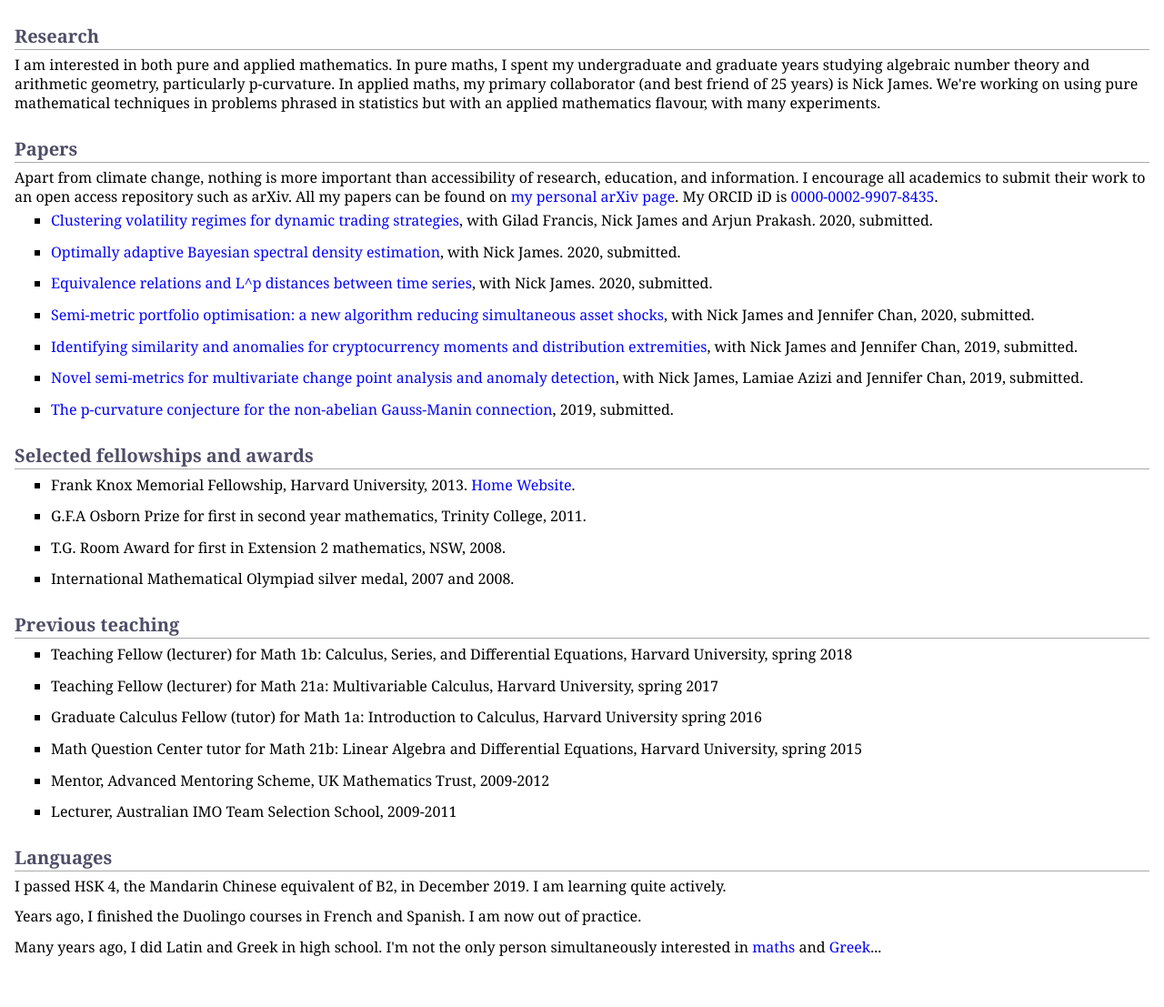
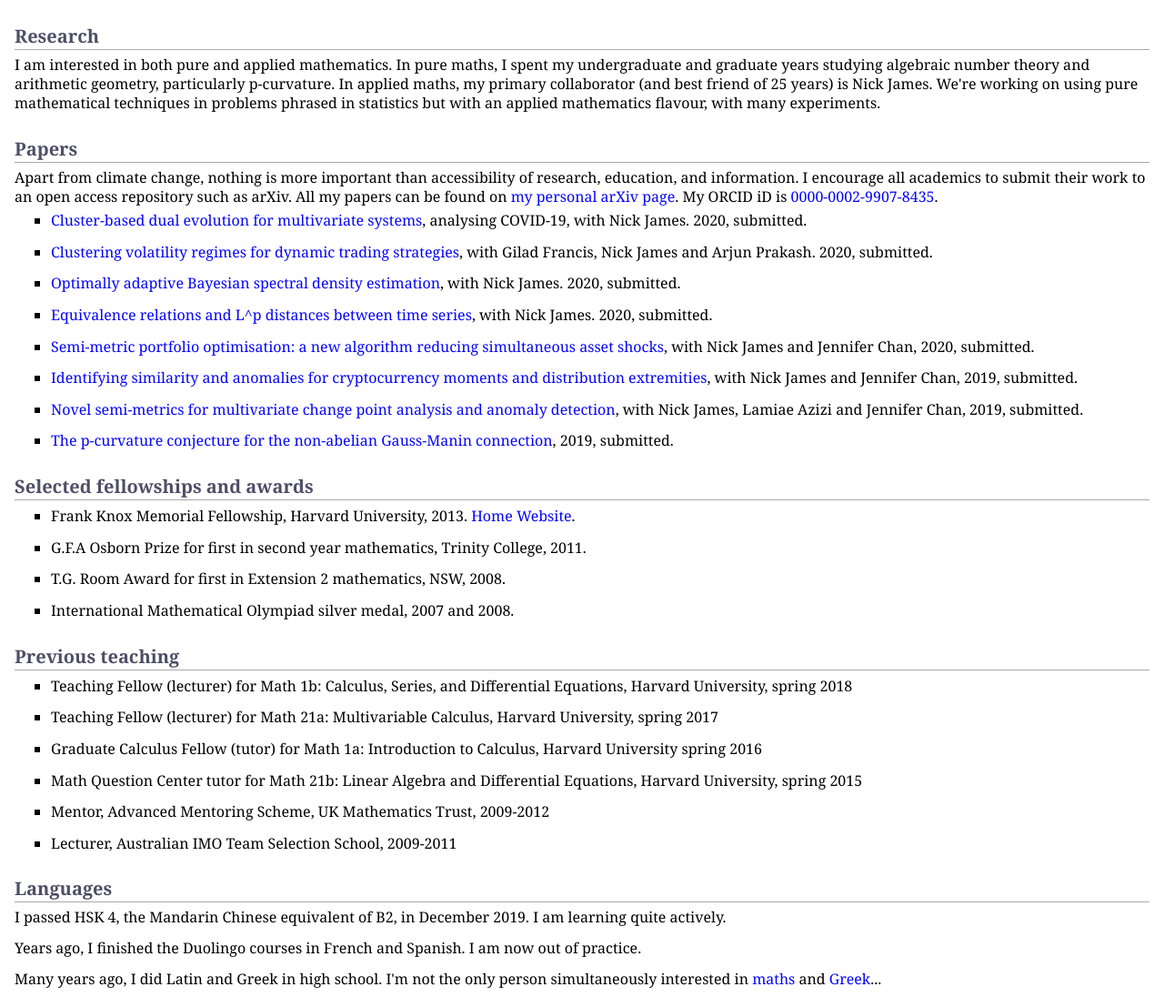
Before and after one commit to MaxMenzies/maxmenzies.com, a Jekyll site: the page index.html, which Jekyll copies as it is, in a window 1280 px wide, cut to the strip 284-1391 px from the top of the page. Shown: the whole strip at 91% size. Built offline with Jekyll 4.4.1, drawn with Linux system fonts in a browser that asks for light colours; before the commit the page ends 1357 px from its top, so only the background shows below that.

Commit message:
Update index.html

```diff
--- a/index.html
+++ b/index.html
@@ -39,6 +39,10 @@
 <p>I am interested in both pure and applied mathematics. In pure maths, I spent my undergraduate and graduate years studying algebraic number theory and arithmetic geometry, particularly p-curvature. In applied maths, my primary collaborator (and best friend of 25 years) is Nick James. We're working on using pure mathematical techniques in problems phrased in statistics but with an applied mathematics flavour, with many experiments.</p>
 <h2>Papers</h2>
 <p>Apart from climate change, nothing is more important than accessibility of research, education, and information. I encourage all academics to submit their work to an open access repository such as arXiv. All my papers can be found on <a href="https://arxiv.org/a/menzies_m_1.html">my personal arXiv page</a>. My ORCID iD is <a href="https://orcid.org/0000-0002-9907-8435.">0000-0002-9907-8435</a>.</p>
+<ul>
+<li><p> <a href="https://arxiv.org/abs/2005.02125">Cluster-based dual evolution for multivariate systems</a>, analysing COVID-19, with Nick James. 2020, submitted. </p>
+</li>
+</ul>
 <ul>
 <li><p> <a href="https://arxiv.org/abs/2004.09963">Clustering volatility regimes for dynamic trading strategies</a>, with Gilad Francis, Nick James and Arjun Prakash. 2020, submitted. </p>
 </li>
```
